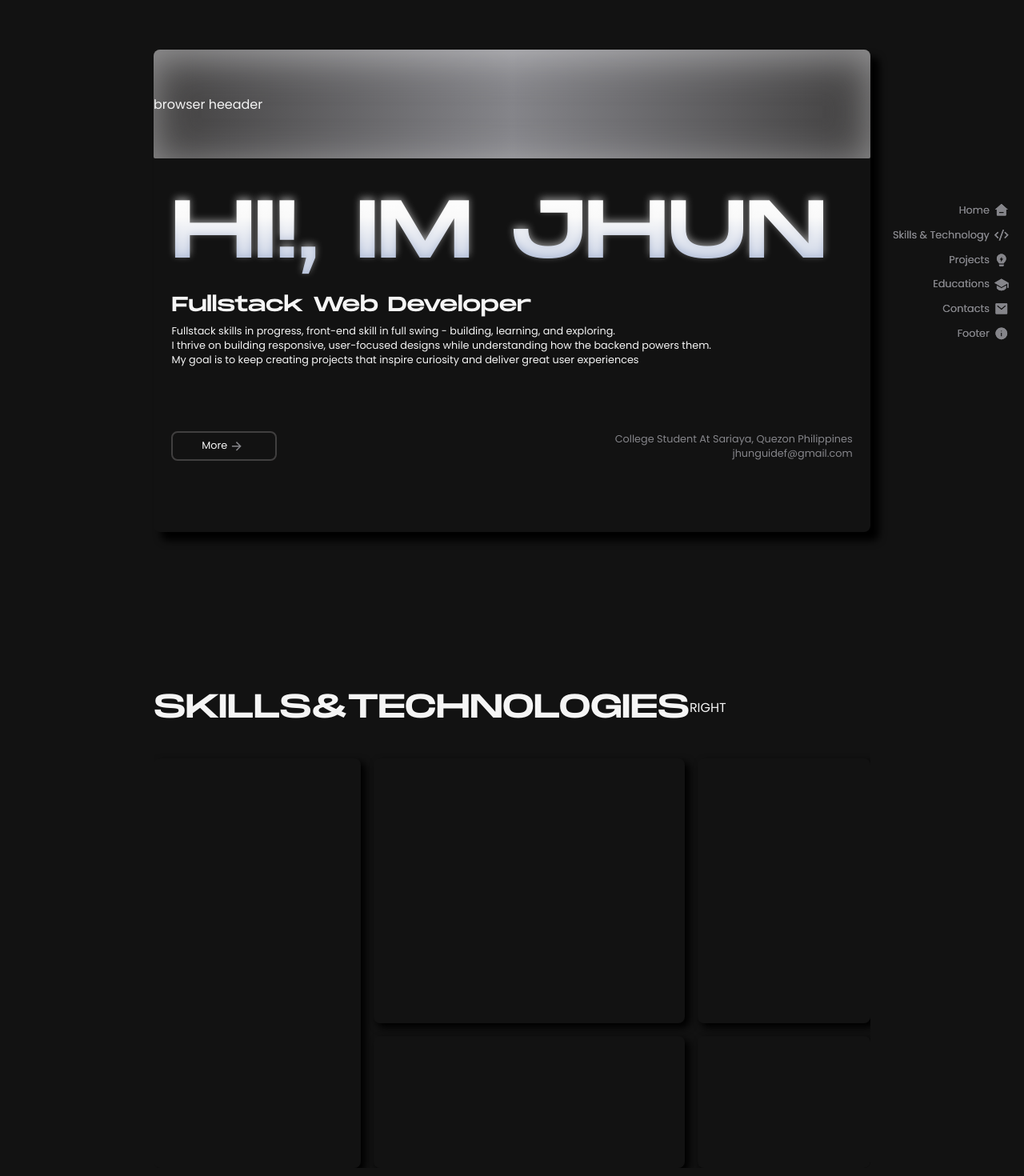
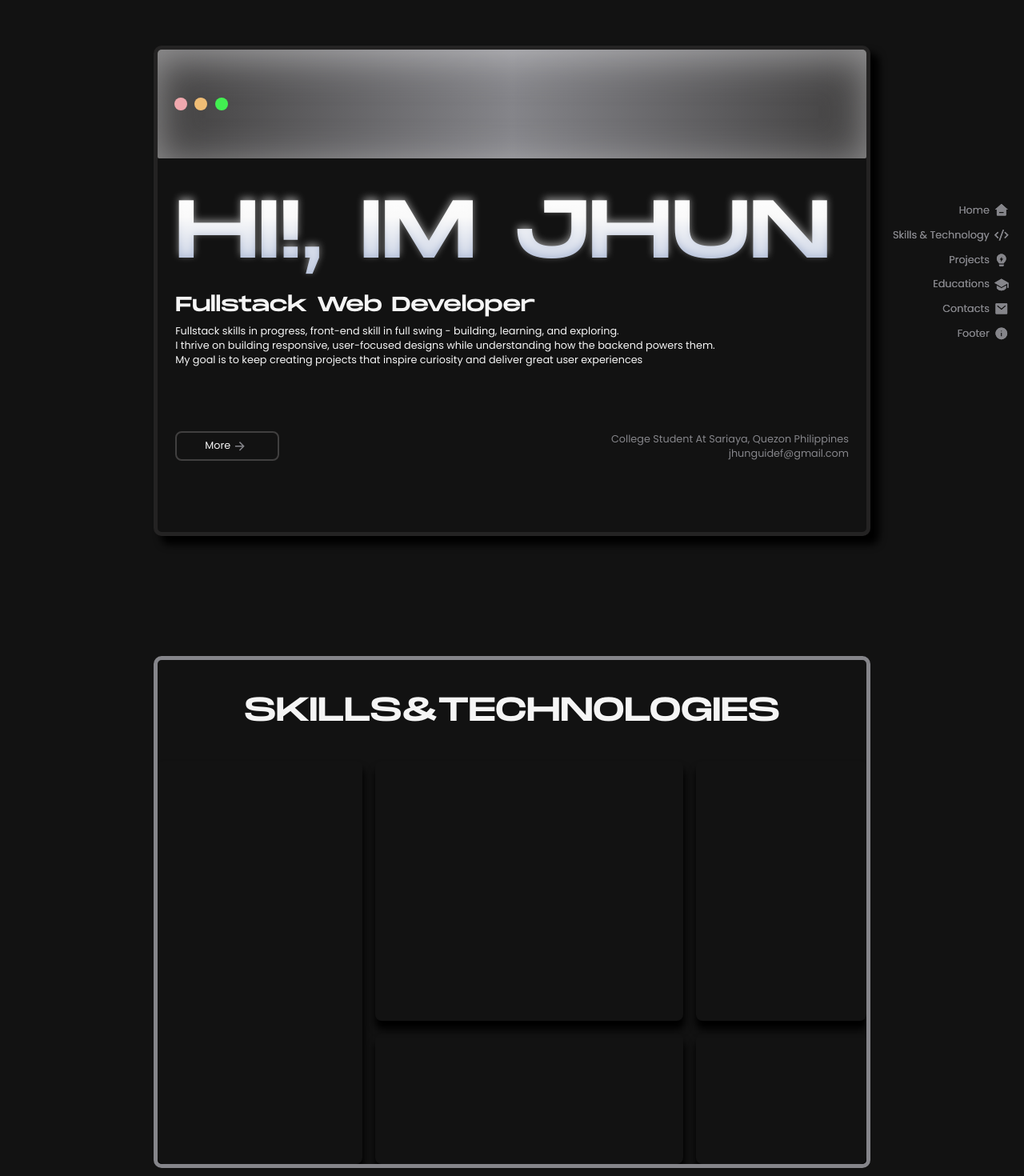
Before and after one commit to yhvn-dev/yhun-portfolio, a React (Vite) app in the folder frontend/: page / in a window 1280 px wide. Shown: the part 60-1530 px from the top of the page at 80% size. Built offline with nearby package versions, Linux system fonts and the light colour scheme.

Commit message:
3rd Commit Fix A bit of layout

```diff
--- a/frontend/src/App.css
+++ b/frontend/src/App.css
@@ -25,6 +25,17 @@
     --gray_1--: hsl(0, 0%, 50%);
     --color-jk-dark: hsl(204, 19%, 15%);
     --color-jk-dgray: hsl(210, 100%, 99%);
+
+
+     /* SIGNS */
+    --color-danger-a: hsl(355, 100%, 70%);
+    --color-danger-b: hsl(355, 70%, 80%);
+    --color-danger-c:hsl(353, 40%, 90%);
+    --color-warning: hsl(35, 80%, 70%);
+    --color-success-a: hsl(125, 85%, 60%);
+    --color-success-b: hsl(160,60%, 70%);
+    --color-success-c:hsl(150, 80%, 80%);
+
 
 
     /* DARK */
@@ -151,7 +162,7 @@ body::-webkit-scrollbar-thumb{
 }
 
     .box{
-        border-radius: 8px;
+        border-radius: 10px;
     }
 
 
@@ -165,7 +176,9 @@ body::-webkit-scrollbar-thumb{
         height: 80%;
         overflow: hidden;
         box-shadow: 10px 10px 10px 1px var(--shad-dark);
+        border: 5px solid var(--metal-dark1);
     }
+
 
 
 
@@ -181,7 +194,28 @@ body::-webkit-scrollbar-thumb{
         border-radius: 0px 0px 2px 2px;
         background:linear-gradient(to left,var(--metal-dark2),var(--metal-dark4),var(--metal-dark2));
         box-shadow: 0px 10px 50px inset hsla(220, 13%, 95%, 0.5);
+
       }
+
+        .browser_header .circ_div{
+          display: flex;
+          margin: 0rem 1rem;
+        }
+          .circ_div .circ{
+            width: 1rem;
+            height: 1rem;
+            border-radius: 50%;
+            margin: 0rem 0.3rem;
+          }
+            .circ#a{
+              background-color: var(--color-danger-b);
+            }
+            .circ#b{
+              background-color: var(--color-warning);
+            }
+            .circ#c{
+             background-color: var(--color-success-a);
+          }
 
 
       .hero_grid.hook_frame{
--- a/frontend/src/components/Hero/hero.jsx
+++ b/frontend/src/components/Hero/hero.jsx
@@ -20,7 +20,12 @@ function Hero() {
                 {/* hook frame */}
 
                 <div className="hero_grid browser_header">
-                    browser heeader
+
+                    <ul className="circ_div">
+                        <div className="circ" id="a"></div>
+                        <div className="circ" id="b"></div>
+                        <div className="circ" id="c"></div>
+                    </ul>
 
                 </div>
 
--- a/frontend/src/pages/Skills_Tech/skills_tech.jsx
+++ b/frontend/src/pages/Skills_Tech/skills_tech.jsx
@@ -10,6 +10,9 @@ function Skills_Tech(){
 
         <section className={`${st.skills_tech}`}>
 
+
+
+
             <div className={`box ${st.skills_tech_contents_frame}`}>
 
                 {/* header */}
@@ -17,13 +20,21 @@ function Skills_Tech(){
 
                     <ol className={`${st.header_part} ${st.left}`}>
 
+
+
+                    </ol>
+
+                    <ol className={`${st.header_part} ${st.middle}`}>
+
                         <p>SKILLS</p>
                         <p>&</p>
                         <p>TECHNOLOGIES</p>
 
                     </ol>
 
-                    <ol className={`${st.header_part} ${st.right}`}>RIGHT</ol>
+                    <ol className={`${st.header_part} ${st.right}`}>
+
+                    </ol>
 
                 </ul >
 
--- a/frontend/src/pages/Skills_Tech/skills_tech.module.css
+++ b/frontend/src/pages/Skills_Tech/skills_tech.module.css
@@ -82,6 +82,7 @@
     grid-template-rows: 1fr 8fr 1fr;
     background-color: var(--metal-dark5);
     grid-area:  2/ 1 /2 /3 ;
+
 }
 
     .skills_tech_contents_frame{
@@ -89,9 +90,10 @@
         align-items: center;
         justify-content: start;
         flex-direction: column;
-        grid-area: 2 / 2 /2  / 2;
+        grid-area: 2/ 2 / 2 /3;
         overflow: hidden;
         box-shadow: none;
+        border: 5px solid var(--metal-dark4);
     }
 
         .skills_tech_contents_frame .st_part.header{
@@ -100,6 +102,7 @@
             justify-content: center;
             width: 100%;
             height: 20%;
+
         }
 
             .st_part{
@@ -110,9 +113,10 @@
                 justify-content: start;
                 align-items: center;
                 width: 100%;
+                height: 100%;
             }
 
-                .header_part.left p{
+                .header_part.middle p{
                     font-size:var(--fns-default-up2-6);
                     font-family: "Monument Text";
                 }
@@ -121,17 +125,20 @@
                     grid-template-rows: 2fr 1fr;
                     grid-template-columns: 3fr 4.5fr 2.5fr;
                     gap: 1rem;
-
                     height: 80%;
                     border-radius: 8px;
+
                 }
 
                          .content_grid_frame .bento_stack{
                             display: flex;
                             align-items: center;
                             justify-content: center;
-                            box-shadow: 5px 5px 10px 1px var(--shad-dark);
+                            box-shadow: 1px 10px 10px 1px var(--shad-dark);
                             border-radius: 8px;
+
+
+
                          }
                             .bento_stack.front_end{
                                 flex-direction: column;
@@ -144,9 +151,12 @@
                             .bento_stack.soft_skills{
                                 grid-area: 2/ 2 /2 /2;
                             }
-                             .bento_stack.version_control{
-                                grid-area: 3/ 3/3 /3;
+                             .bento_stack.tools{
+                                grid-area: 1/ 3/1 /3;
+
                             }
                             .bento_stack.version_control{
                                 grid-area: 2/ 3/2 /3;
+
+
                             }
```
